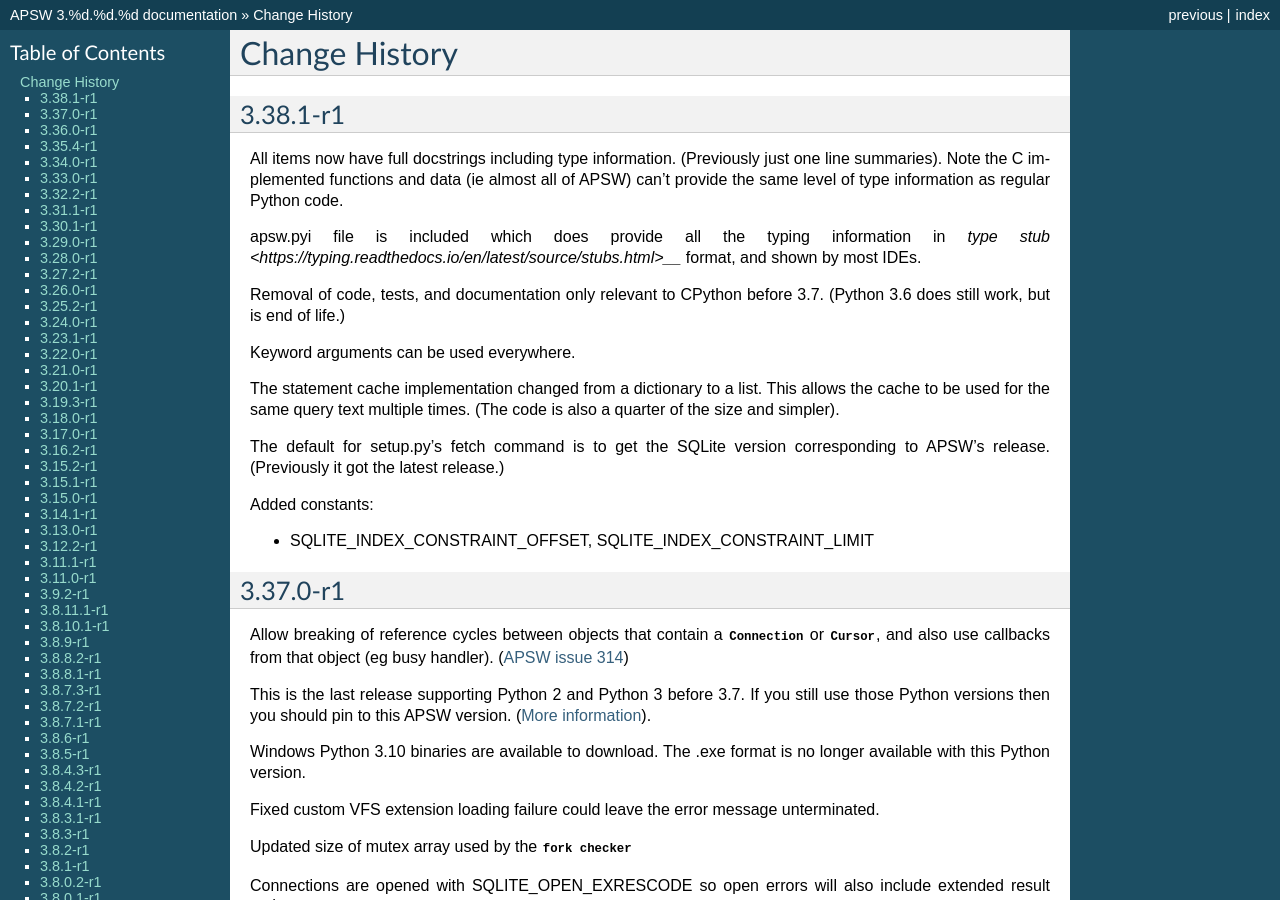
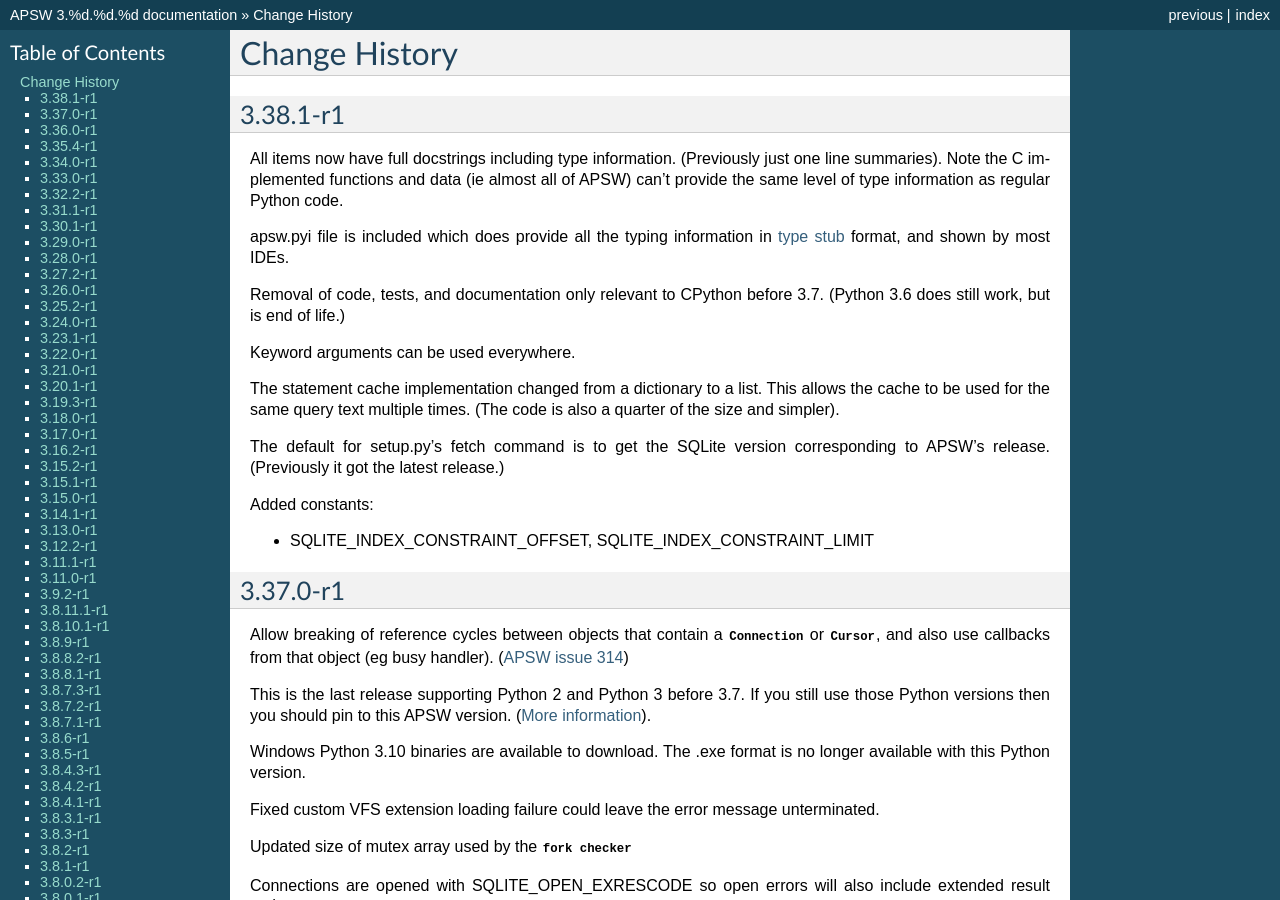
Before and after one commit to rogerbinns/apsw, a Sphinx documentation site: the page built from doc/changes.rst, in a window 1280 px wide and 900 px high. Built offline with Sphinx 7.4.7, drawn with Linux system fonts in a browser that asks for light colours; pages that are not in the unit, such as notebooks, are missing from menus; the version number is read from the project's files by our own code.

Commit message:
Fix typo in url format

```diff
--- a/doc/changes.rst
+++ b/doc/changes.rst
@@ -12,7 +12,7 @@
 
 apsw.pyi file is included which does provide all the typing
 information in `type stub
-<https://typing.readthedocs.io/en/latest/source/stubs.html>__` format,
+<https://typing.readthedocs.io/en/latest/source/stubs.html>`__ format,
 and shown by most IDEs.
 
 Removal of code, tests, and documentation only relevant to CPython
```
